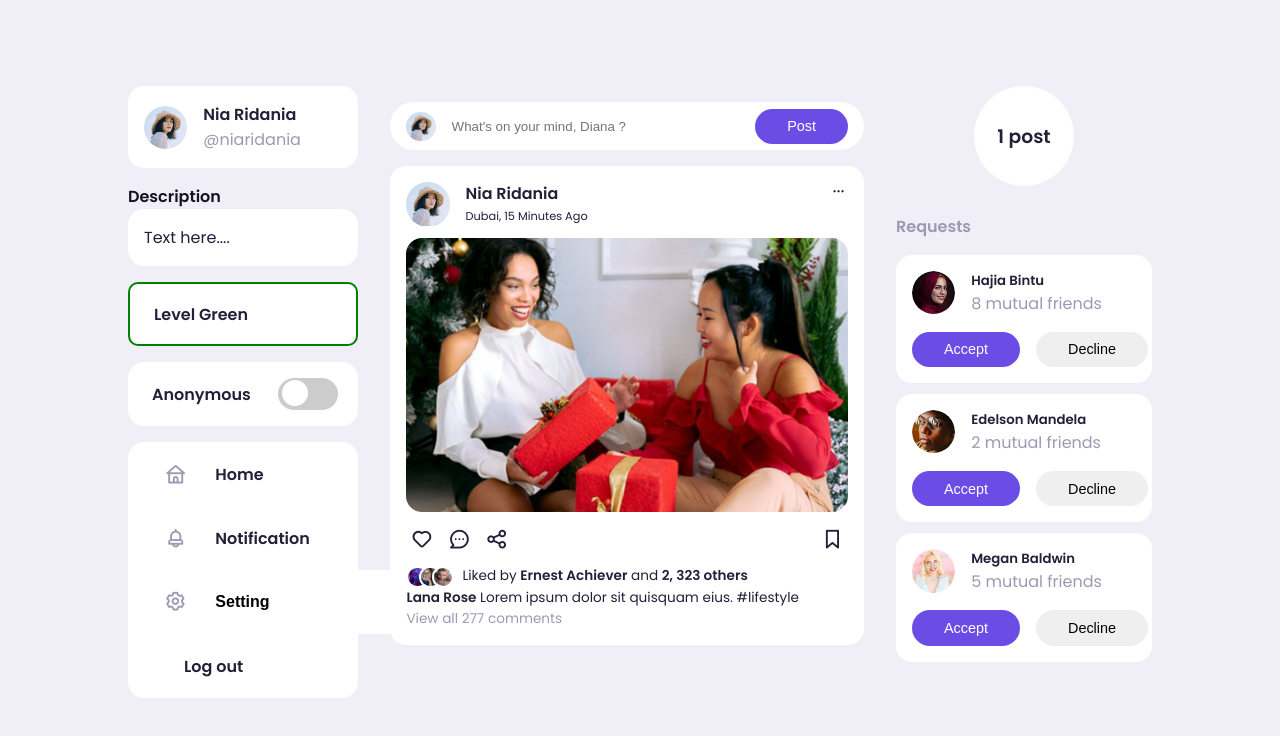
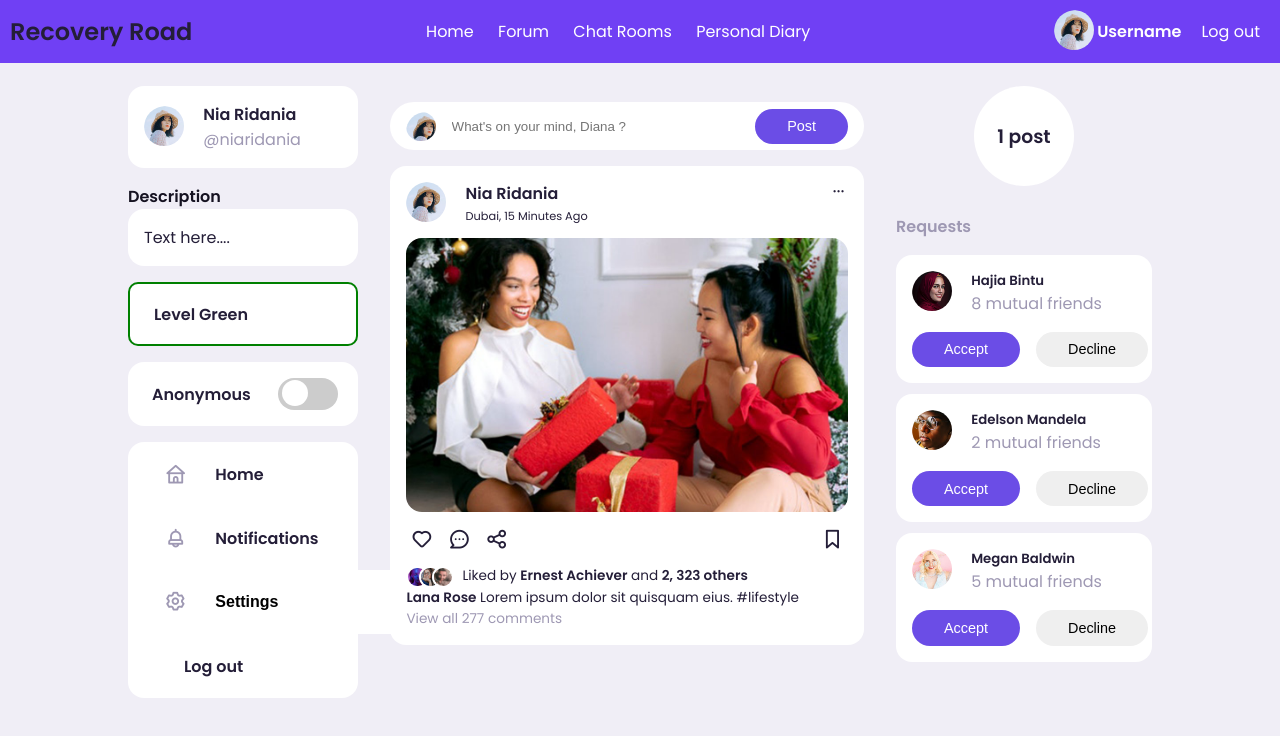
Before and after one commit to orfeaspg/Software-Engineering-Project, a website: page user_profile.html in a window 1280 px wide. Drawn offline with nearby package versions, Linux system fonts and the light colour scheme.

Commit message:
user profile added menu

```diff
--- a/main/css/user_profile.css
+++ b/main/css/user_profile.css
@@ -952,3 +952,47 @@ MEDIA QUERIES FOR SMALL TABLETS AND MOBILE PHONES
 
   /* Show the dropdown menu (use JS to add this class to the .dropdown-content container when the user clicks on the dropdown button) */
   .show {display:block;}
+
+#menu-bar {
+    display: flex;
+    justify-content: space-between;
+    align-items: center;
+    background-color: #7040F4FF;
+    padding: 10px;
+    position: fixed;
+    top: 0;
+    width: 100%;
+    z-index: 20; /* Ensuring it's above the nav */
+}
+
+#menu-bar .right {
+    display: flex;
+    align-items: center;
+}
+
+.profile {
+    display: flex;
+    align-items: center;
+}
+
+.profile-photo img {
+    width: 40px;
+    height: 40px;
+    border-radius: 50%;
+    margin-right: 5px;
+}
+
+.user-info h4 {
+    margin: 0;
+    color: white;
+}
+
+#menu-bar a {
+    color: white;
+    text-decoration: none;
+    margin: 0 10px;
+}
+
+#menu-bar a:hover {
+    text-decoration: underline;
+}
--- a/user_profile.html
+++ b/user_profile.html
@@ -12,6 +12,32 @@
 </head>
 <body>
 
+    <div id="menu-bar">
+        <div class="left">
+            <h2 class="logo">
+                Recovery Road
+            </h2>
+        </div>
+
+        <div class="center">
+            <a id="home">Home</a>
+            <a id="forum-link">Forum</a>
+            <a href="#">Chat Rooms</a>
+            <a id="personal-diary">Personal Diary</a>
+        </div>
+
+        <div class="right">
+            <a class="profile">
+                <div class="profile-photo">
+                    <img src="./main/images/profile-1.jpg" alt="">
+                </div>
+                <div class="user-info">
+                    <h4 id="username-link">Username</h4>
+                </div>
+            </a>
+            <a id="logout-link">Log out</a>
+        </div>
+    </div>
     <!-------------------------------- MAIN ----------------------------------->
     <main>
         <div class="container">
@@ -63,12 +89,12 @@
                     </a>
                     <a class="menu-item"  id="notifications">
                         <span><i class="uil uil-bell"></i></span>
-                        <h3>Notification</h3>
+                        <h3>Notifications</h3>
                     </a>
                     <div class="dropdown">
                         <button onclick="myFunction()" class="dropbtn"><a class="menu-item">
                             <span><i class="uil uil-setting"></i></span>
-                            <h3>Setting</h3>
+                            <h3>Settings</h3>
                         </a>
                         </button>
                         <div id="myDropdown" class="dropdown-content">
```
